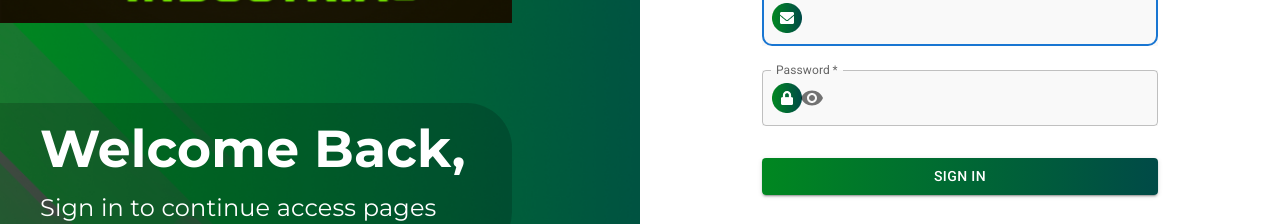
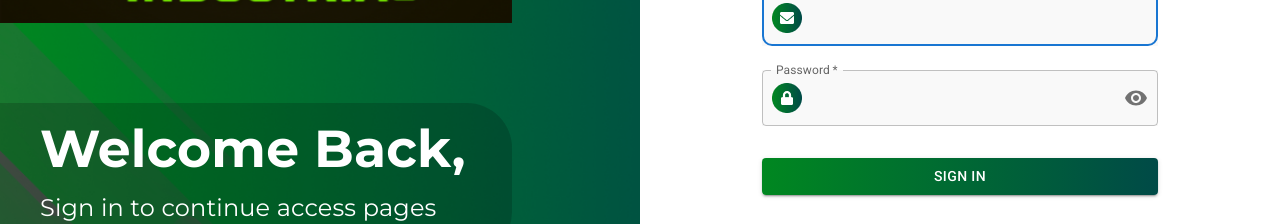
Before and after one commit to Seryjnyy/team24-website, a React (Create React App) app: page /login in a window 1280 px wide. Shown: the part 234-458 px from the top of the page. Built offline with nearby package versions, Linux system fonts and the light colour scheme.

Commit message:
another attempt to fix adornment

```diff
--- a/src/component/Auth/Login.js
+++ b/src/component/Auth/Login.js
@@ -183,6 +183,9 @@ function Login() {
                     <InputAdornment position="start">
                       <img style={{ position: 'absolute', left: '10px', marginRight: '20px' }} src={PassIcon} alt='' />
                     </InputAdornment>
+                  </>
+                ),
+                endAdornment: (
                   <InputAdornment position="end">
                   <IconButton
                     aria-label="toggle password visibility"
@@ -193,7 +196,6 @@ function Login() {
                     {showPassword ? <VisibilityOff /> : <Visibility />}
                   </IconButton>
                 </InputAdornment>
-                  </>
                 )
               }}
             />
```
Lines whose indentation alone changed are shown as unchanged.
